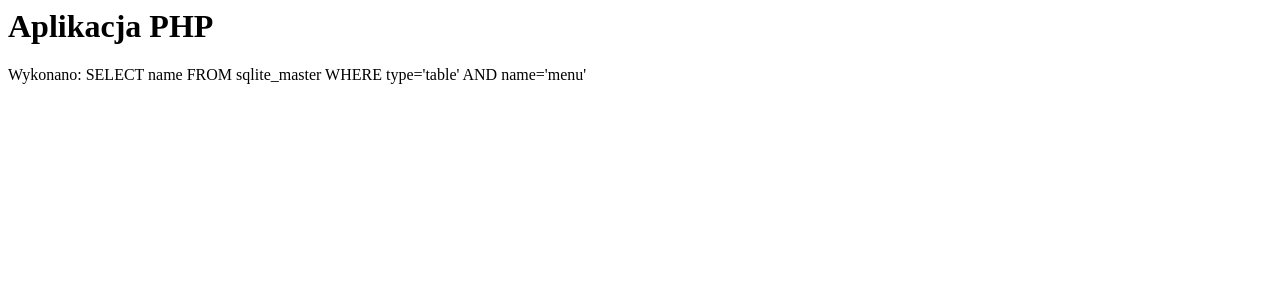
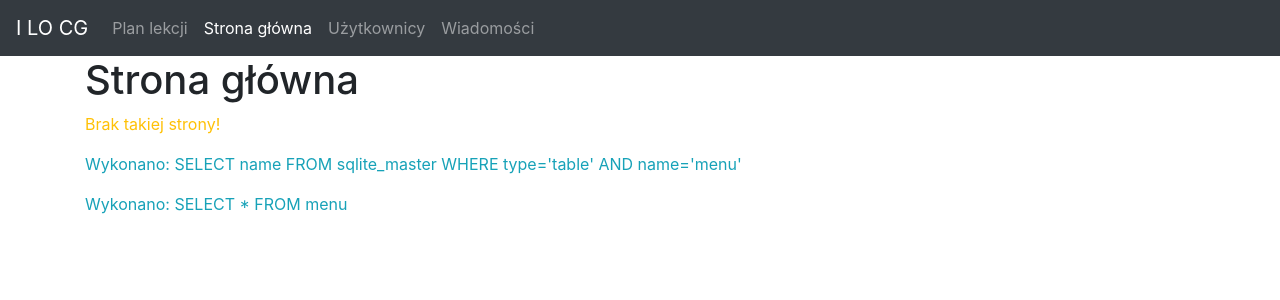
Before and after one commit to lo1cgsan/appphp3Ag1, a PHP site: page / in a window 1280 px wide. Shown: the top 300 px of the page. Run offline with PHP 8.4, Linux system fonts and the light colour scheme; data comes from the database, SQL or seed files in the repository.

Commit message:
dodanie klasy statycznej i szbalonu

```diff
--- /dev/null
+++ b/404.html
@@ -0,0 +1 @@
+<p class="text-warning">Brak takiej strony!</p>
--- a/inc/db.php
+++ b/inc/db.php
@@ -2,50 +2,50 @@
 
 class Baza {
 
-	private $db = null;
-	var $ret = array();
-	var $mode = PDO::FETCH_ASSOC;
-	var $kom = array();
+	static private $db = null;
+	static public $ret = array();
+	static public $mode = PDO::FETCH_ASSOC;
+	static public $kom = array();
 
 	function __construct($dbfile) {
 		if (!file_exists($dbfile))
-			$this->kom[] = "Brak pliku bazy!. Tworzę nowy.";
+			self::$kom[] = "Brak pliku bazy!. Tworzę nowy.";
 		try {
-			$this->db = new PDO("sqlite:$dbfile");
-			$this->db->setAttribute(PDO::ATTR_ERRMODE, PDO::ERRMODE_EXCEPTION);
+			self::$db = new PDO("sqlite:$dbfile");
+			self::$db->setAttribute(PDO::ATTR_ERRMODE, PDO::ERRMODE_EXCEPTION);
 		} catch(PDOException $e) {
-			$this->kom[] = 'Błąd: '.$e->getMessage()."\n";
+			self::$kom[] = 'Błąd: '.$e->getMessage()."\n";
 		}
-		$this->init_tables();
+		self::init_tables();
 	}
 
 	function init_tables() {
 		if (file_exists('baza/baza.sql')) {
 			$q = "SELECT name FROM sqlite_master WHERE type='table' AND name='menu'";
-			$this->db_query($q);
-			if (empty($this->ret)) {
+			self::db_query($q);
+			if (empty(self::$ret)) {
 				$sql = file_get_contents('baza/baza.sql');
-				$this->db_exec($sql);
-				$this->kom[] = "Utworzono tabele!";
+				self::db_exec($sql);
+				self::$kom[] = "Utworzono tabele!";
 			}
 		}
 	}
 
-	function db_query($q) {
+	static public function db_query($q) {
 		try {
-			$this->ret = $this->db->query($q, $this->mode)->fetchAll();
-			$this->kom[] = "Wykonano: $q\n";
+			self::$ret = self::$db->query($q, self::$mode)->fetchAll();
+			self::$kom[] = "Wykonano: $q\n";
 		} catch(PDOException $e) {
-			$this->kom[] = 'Błąd: '.$e->getMessage()."\n";
+			self::$kom[] = 'Błąd: '.$e->getMessage()."\n";
 		}
 	}
 
-	function db_exec($q) {
+	static public function db_exec($q) {
 		try {
-			$this->db->exec($q);
-			$this->kom[] = "Wykonano: $q\n";
+			self::$db->exec($q);
+			self::$kom[] = "Wykonano: $q\n";
 		} catch(PDOException $e) {
-			$this->kom[] = 'Błąd: '.$e->getMessage()."\n";
+			self::$kom[] = 'Błąd: '.$e->getMessage()."\n";
 		}
 	}
 
--- a/inc/funkcje.php
+++ b/inc/funkcje.php
@@ -1,4 +1,33 @@
 <?php
+
+function get_menu($id, &$strona) {
+	Baza::db_query('SELECT * FROM menu');
+	foreach (Baza::$ret as $t) {
+		echo '
+<li class="nav-item';
+
+		if ($t['id'] == $id) {
+			echo ' active';
+			$strona = $t;
+		}
+
+echo '">
+    <a class="nav-link" href="?id='.$t['id'].'">'.$t['tytul'].'</a>
+</li>
+		';
+	}
+}
+
+function get_page_title($strona) {
+	echo $strona['tytul'];
+}
+
+function get_page_content($strona) {
+	if (file_exists($strona['plik']))
+		include($strona['plik']);
+	else
+		include('404.html');
+}
 
 function get_kom($kom) {
 	foreach ($kom as $v) {
--- /dev/null
+++ b/inc/template.php
@@ -0,0 +1,45 @@
+<!doctype html>
+<html lang="pl">
+
+<head>
+    <meta charset="utf-8">
+    <meta name="viewport" content="width=device-width, initial-scale=1">
+    <meta name="description" content="Formularz w Bootstrapie">
+    <title>Aplikacja PHP</title>
+    <link rel="stylesheet" href="https://stackpath.bootstrapcdn.com/bootstrap/4.3.1/css/bootstrap.min.css" integrity="sha384-ggOyR0iXCbMQv3Xipma34MD+dH/1fQ784/j6cY/iJTQUOhcWr7x9JvoRxT2MZw1T" crossorigin="anonymous">
+</head>
+
+<body>
+    <nav class="navbar navbar-expand-sm bg-dark navbar-dark">
+        <a class="navbar-brand" href="http://lo1.sandomierz.pl">I LO CG</a>
+        <button class="navbar-toggler" type="button" data-toggle="collapse" data-target="#collapsibleNavbar">
+            <span class="navbar-toggler-icon"></span>
+        </button>
+        <div class="collapse navbar-collapse" id="collapsibleNavbar">
+            <ul class="navbar-nav">
+                <li class="nav-item">
+                    <a class="nav-link" href="http://lo1.sandomierz.pl/plany/ostatni/index.html">Plan lekcji</a>
+                </li>
+                <?php get_menu($id, $strona); ?>
+            </ul>
+        </div>
+    </nav>
+
+    <div class="container">
+    	<div class="row">
+    	   <div class="col">
+            <h1><?php get_page_title($strona); ?></h1>
+<?php
+            get_page_content($strona);
+            get_kom(Baza::$kom);
+?>
+            </div>
+    	</div>
+    </div>
+
+    <script src="https://code.jquery.com/jquery-3.3.1.slim.min.js" integrity="sha384-q8i/X+965DzO0rT7abK41JStQIAqVgRVzpbzo5smXKp4YfRvH+8abtTE1Pi6jizo" crossorigin="anonymous"></script>
+    <script src="https://cdnjs.cloudflare.com/ajax/libs/popper.js/1.14.7/umd/popper.min.js" integrity="sha384-UO2eT0CpHqdSJQ6hJty5KVphtPhzWj9WO1clHTMGa3JDZwrnQq4sF86dIHNDz0W1" crossorigin="anonymous"></script>
+    <script src="https://stackpath.bootstrapcdn.com/bootstrap/4.3.1/js/bootstrap.min.js" integrity="sha384-JjSmVgyd0p3pXB1rRibZUAYoIIy6OrQ6VrjIEaFf/nJGzIxFDsf4x0xIM+B07jRM" crossorigin="anonymous"></script>
+</body>
+
+</html>
--- a/index.php
+++ b/index.php
@@ -12,8 +12,13 @@ require_once('inc/funkcje.php');
 
 $db = new Baza('baza/baza.db');
 
-echo "<h1>Aplikacja PHP</h1>";
+if (isset($_GET['id']))
+	$id = $_GET['id'];
+else
+	$id = 1;
 
-get_kom($db->kom);
+$strona = array();
+
+require_once('inc/template.php');
 
 ?>
```
Also changed, not shown: errorlog.txt (added, +49 -0 lines).
